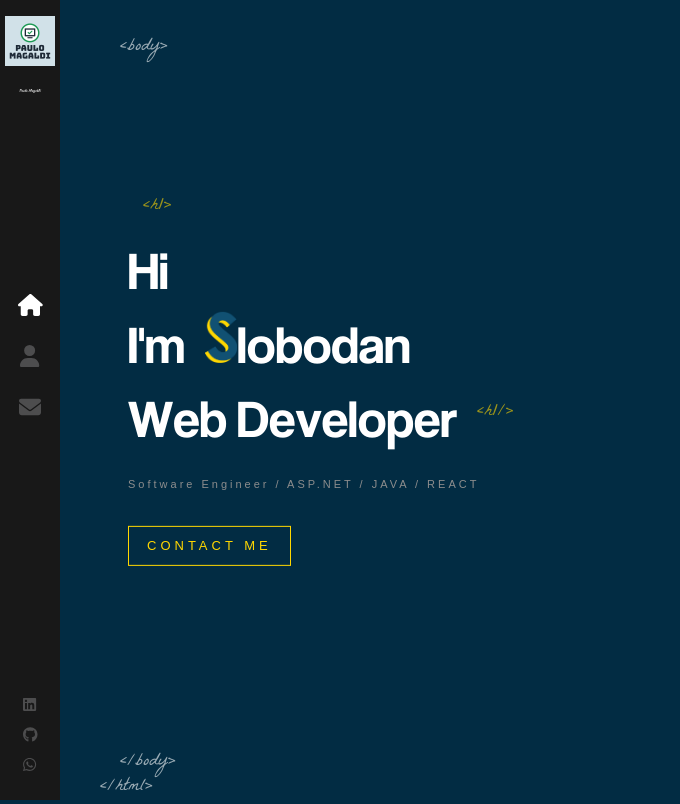
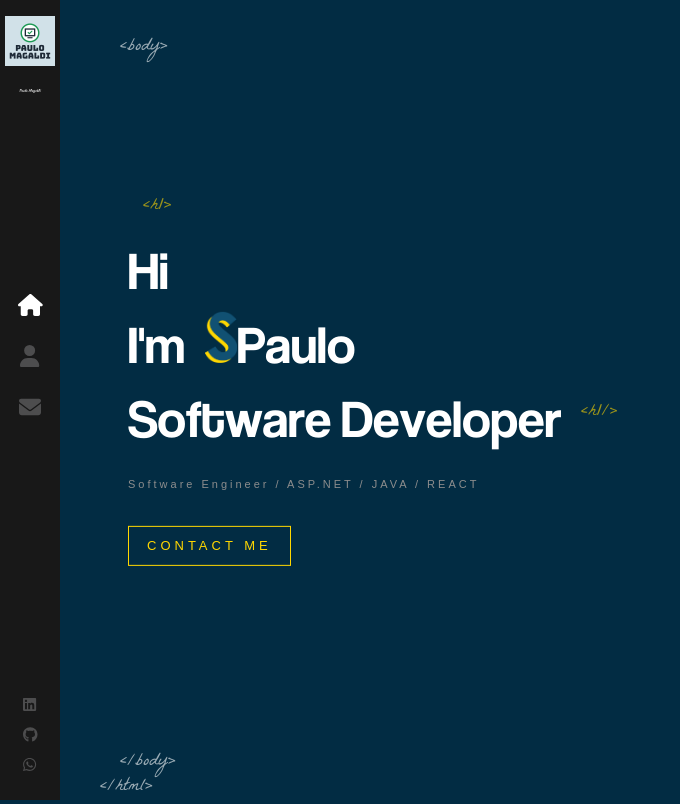
Before and after one commit to pmagaldi/Portifolio, a React (Create React App) app: page / in a window 1280 px wide. Shown: the whole page, without its empty margins (0-680 px from the left). Built offline with nearby package versions, Linux system fonts and the light colour scheme.

Commit message:
change name

```diff
--- a/src/components/Home/index.js
+++ b/src/components/Home/index.js
@@ -7,8 +7,8 @@ import AnimatedLetters from '../AnimatedLetters/index'
 const Home = () => {
 
     const [letterClass, setLetterClass] = useState('text-animate')
-    const nameArray = ['l','o','b','o','d','a','n']
-    const jobArray = ['W', 'e', 'b', ' ', 'D', 'e', 'v', 'e', 'l', 'o', 'p', 'e', 'r']
+    const nameArray = ['P','a','u','l','o']
+    const jobArray = ['S', 'o', 'f','t', 'w', 'a', 'r', 'e', ' ', 'D', 'e', 'v', 'e', 'l', 'o', 'p', 'e', 'r']
 
     useEffect(() => {
         setTimeout(() => {
```
